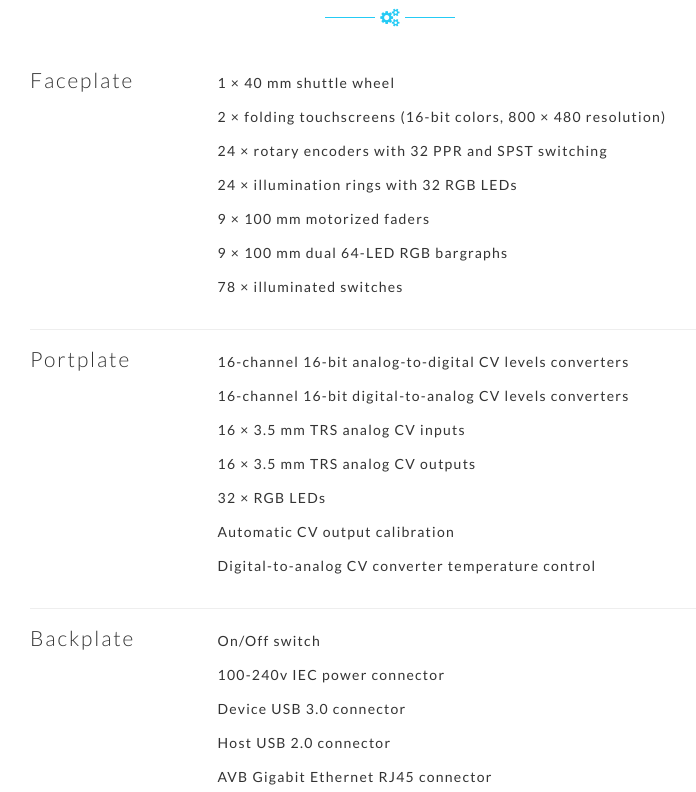
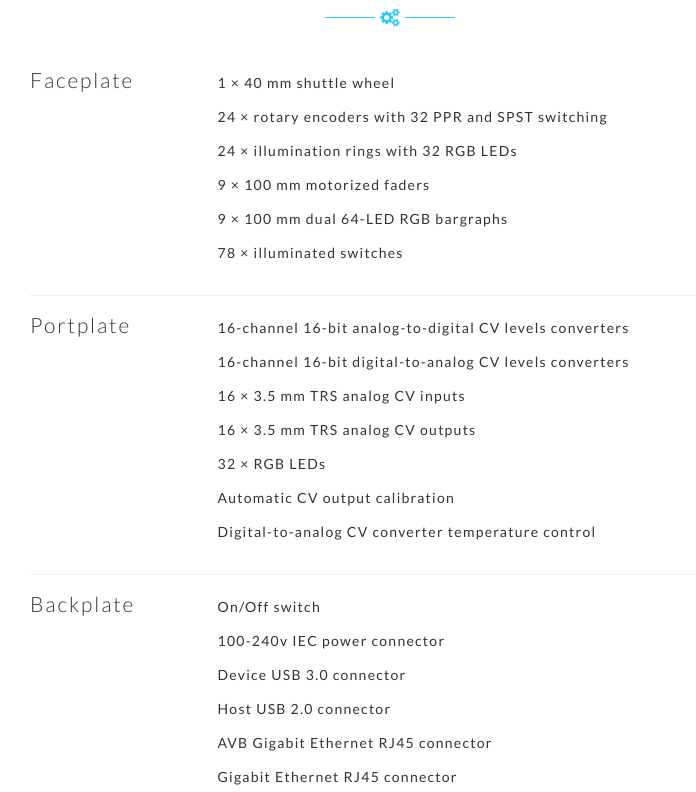
Before and after one commit to ishizeno/ishizeno.github.io, a plain HTML site: page index.html in a window 1280 px wide. Shown: the part 5335-6127 px from the top of the page, without its empty margins (250-946 px from the left). Drawn offline with Linux system fonts and the light colour scheme; no server answers.

Commit message:
Fixed home page

```diff
--- a/index.html
+++ b/index.html
@@ -516,7 +516,6 @@
                         </div>
                         <div class="col-md-9">
                             <p>1 × 40 mm shuttle wheel</p>
-                            <p>2 × folding touchscreens (16-bit colors, 800 × 480 resolution)</p>
                             <p>24 × rotary encoders with 32 PPR and SPST switching</p>
                             <p>24 × illumination rings with 32 RGB LEDs</p>
                             <p>9 × 100 mm motorized faders</p>
```
